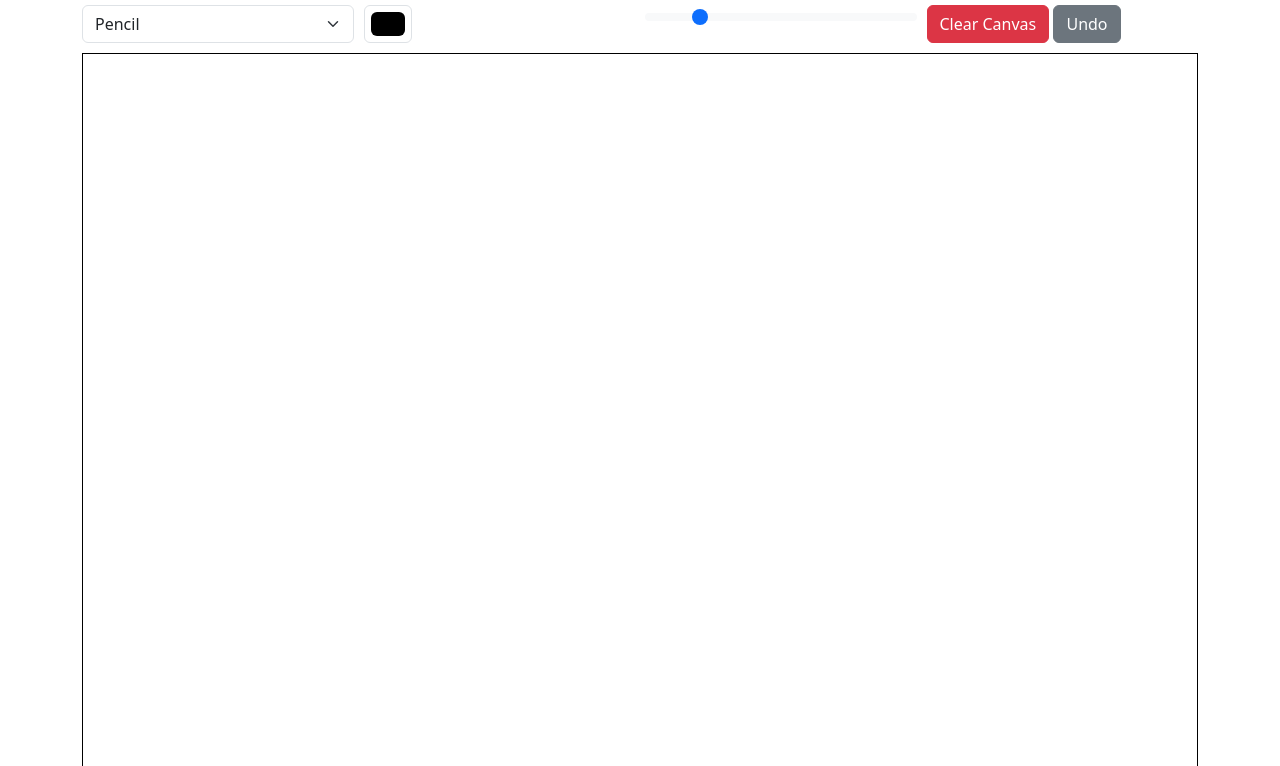
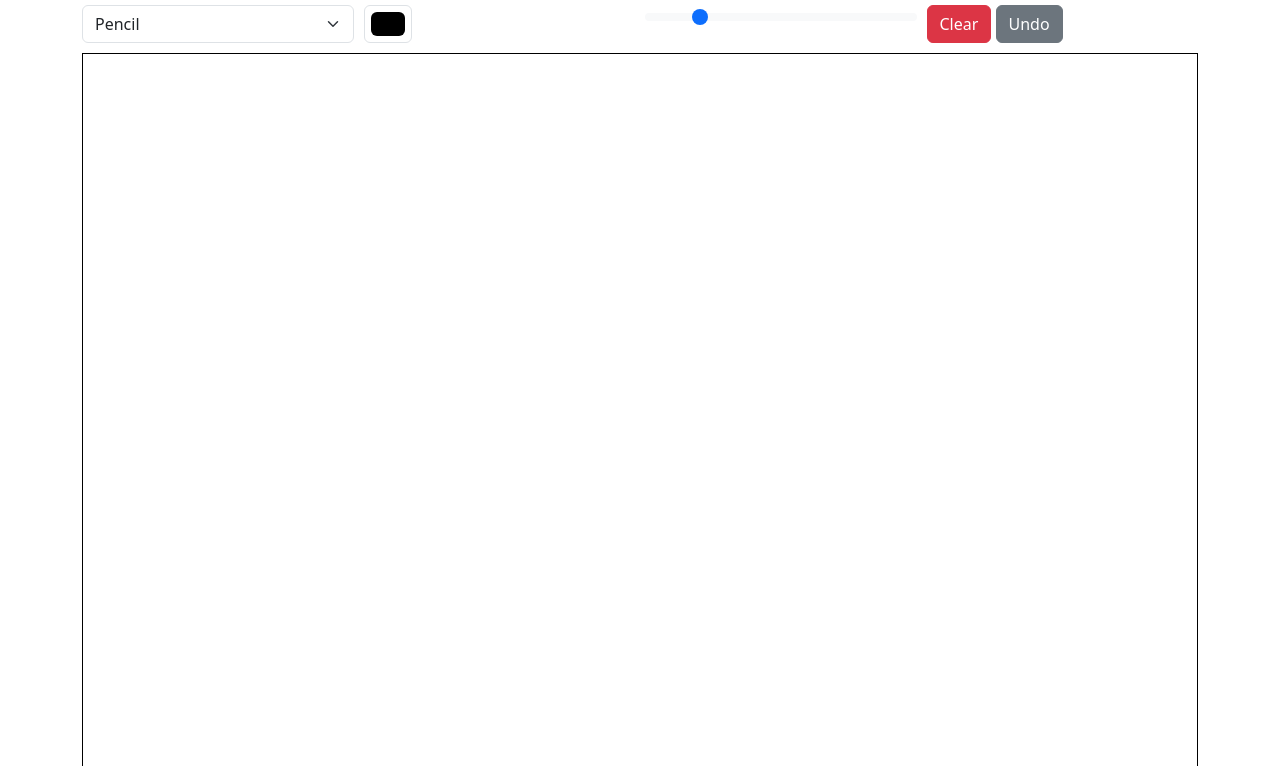
Before and after one commit to AlphaTok-sg/AlphaTok-You-Draw-AI-Guess-Mobile, a plain HTML site: page index.html in a window 1280 px wide. Shown: the part 107-873 px from the top of the page. Drawn offline with nearby package versions, Linux system fonts and the light colour scheme.

Commit message:
Update index.html

```diff
--- a/index.html
+++ b/index.html
@@ -61,7 +61,7 @@
             <div>
                 <label class="form-label">&nbsp;</label>
                 <div>
-                    <button id="clearBtn" class="btn btn-danger">Clear Canvas</button>
+                    <button id="clearBtn" class="btn btn-danger">Clear</button>
                     <button id="undoBtn" class="btn btn-secondary">Undo</button>
                 </div>
             </div>
```
